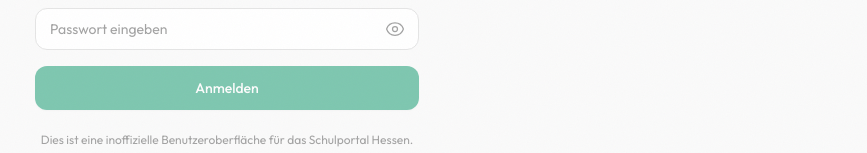
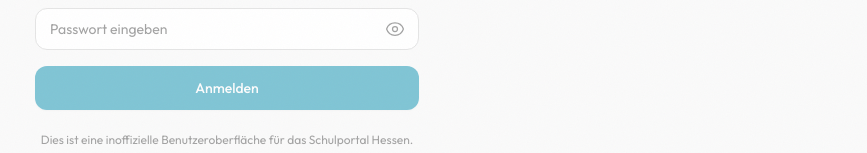
Before and after one commit to joan-code6/lanis_ui, a React (Vite) app: page /login in a window 1280 px wide. Shown: the part 501-654 px from the top of the page, without its empty margins (413-1280 px from the left). Built offline with nearby package versions, Linux system fonts and the light colour scheme; no server answers.

Commit message:
Change default theme color from emerald to cyan

```diff
--- a/src/contexts/ThemeContext.tsx
+++ b/src/contexts/ThemeContext.tsx
@@ -95,7 +95,7 @@ export const ThemeProvider: React.FC<{ children: React.ReactNode }> = ({ childre
   });
 
   const [themeColor, setThemeColorState] = useState<ThemeColor>(() => {
-    return (localStorage.getItem(THEME_COLOR_KEY) as ThemeColor) || 'emerald';
+    return (localStorage.getItem(THEME_COLOR_KEY) as ThemeColor) || 'cyan';
   });
 
   const toggleDark = useCallback(() => {
--- a/src/index.css
+++ b/src/index.css
@@ -45,17 +45,17 @@
 
 /* Default CSS variables (overridden by JS on mount) */
 :root {
-  --color-primary-50: 236 253 245;
-  --color-primary-100: 209 250 229;
-  --color-primary-200: 167 243 208;
-  --color-primary-300: 110 231 183;
-  --color-primary-400: 52 211 153;
-  --color-primary-500: 16 185 129;
-  --color-primary-600: 5 150 105;
-  --color-primary-700: 4 120 87;
-  --color-primary-800: 6 95 70;
-  --color-primary-900: 6 78 59;
-  --color-primary-950: 2 44 34;
+  --color-primary-50: 236 254 255;
+  --color-primary-100: 207 250 254;
+  --color-primary-200: 165 243 252;
+  --color-primary-300: 103 232 249;
+  --color-primary-400: 34 211 238;
+  --color-primary-500: 6 182 212;
+  --color-primary-600: 8 145 178;
+  --color-primary-700: 14 116 144;
+  --color-primary-800: 21 94 117;
+  --color-primary-900: 22 78 99;
+  --color-primary-950: 8 51 68;
 
   --color-surface-50: 250 250 250;
   --color-surface-100: 245 245 245;
```
